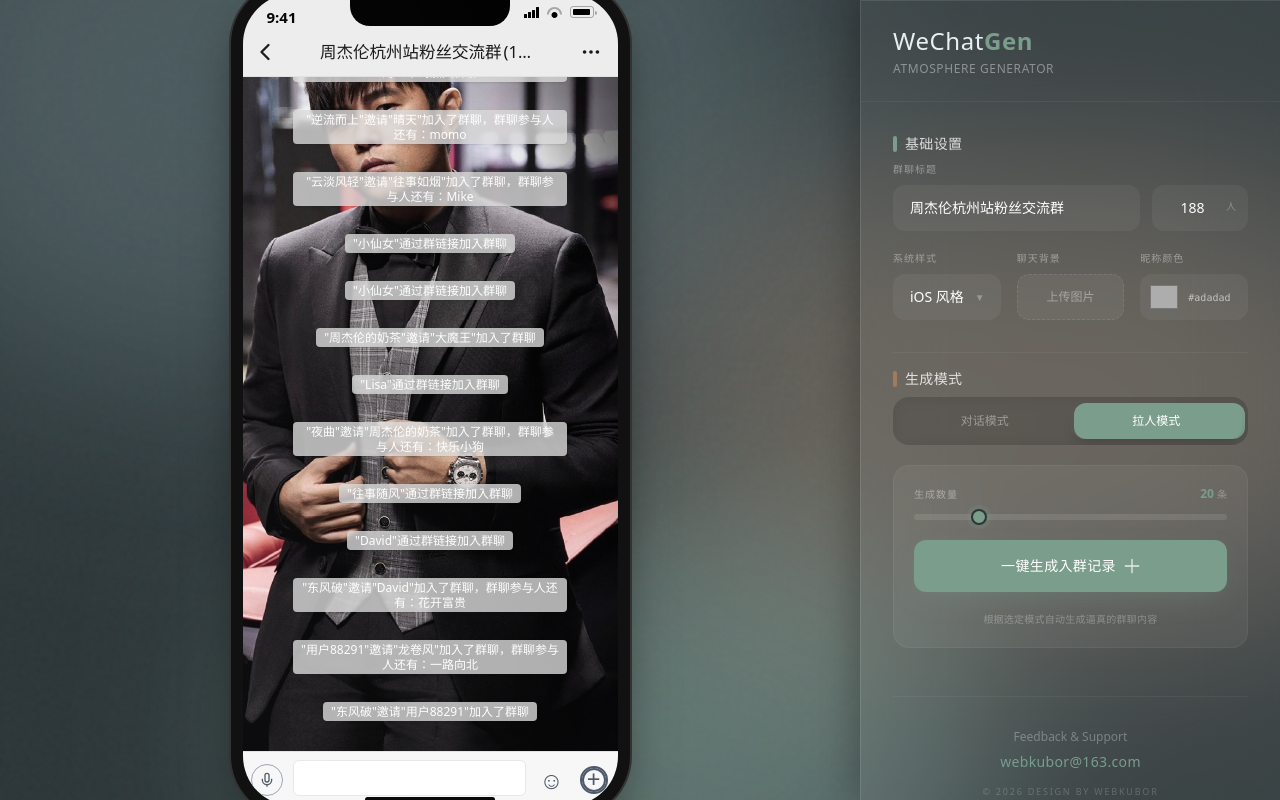
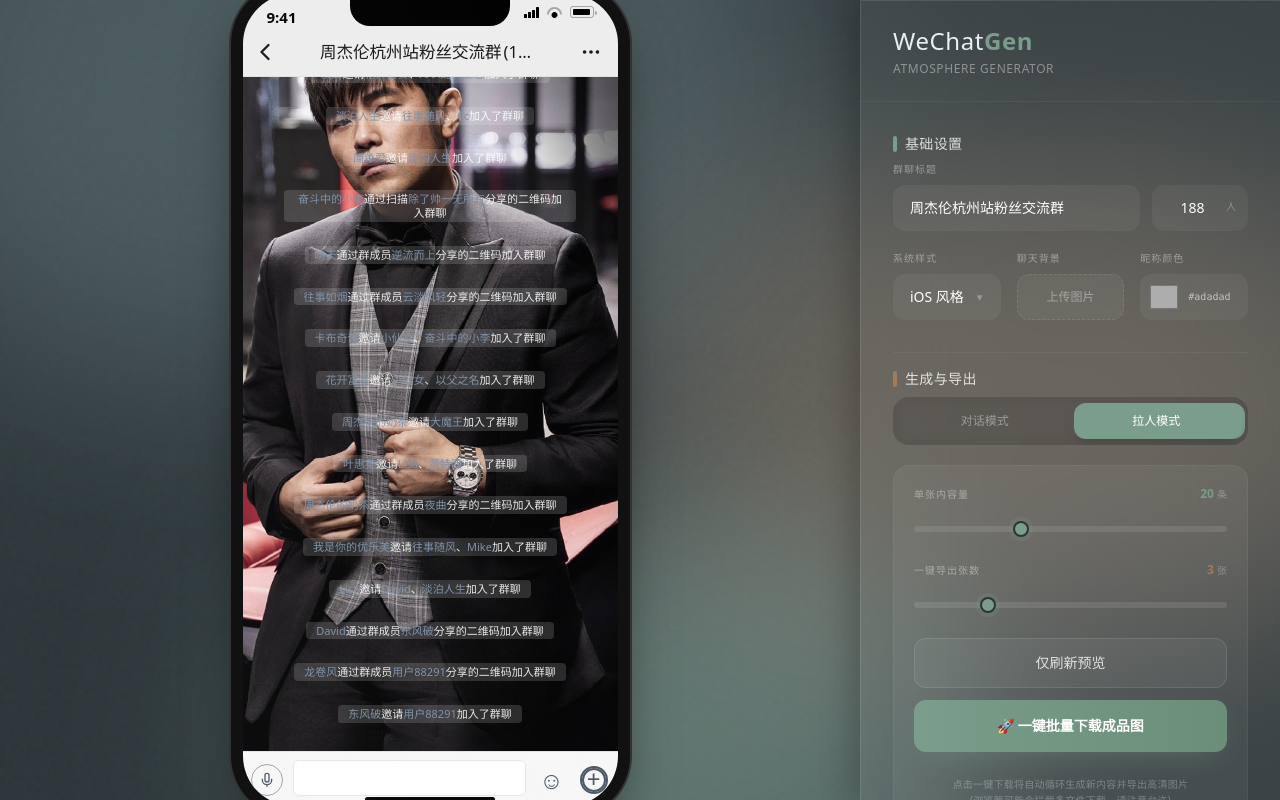
Before and after one commit to webkubor/wechat-chat-gen, a Vue app: page / in a window 1280 px wide. Both pictures are taken after a click on the button "拉人模式". Built offline with nearby package versions, Linux system fonts and the light colour scheme.

Commit message:
feat(ConfigPanel): 添加批量导出聊天记录图片功能
新增一键批量导出功能，支持自动生成内容并下载多张高清截图
优化系统消息样式和模板，移除多余引号并添加姓名高亮
重构生成按钮布局，分离预览和导出功能

```diff
--- a/src/components/ChatView.vue
+++ b/src/components/ChatView.vue
@@ -10,10 +10,12 @@
   <div class="p-4 space-y-4 pb-4 pt-2">
     <div v-for="msg in chatStore.messages" :key="msg.id" class="flex flex-col">
       <!-- System Message -->
-      <div v-if="msg.type === 'system'" class="flex justify-center my-1.5">
-        <span class="bg-[#dadada]/80 text-white text-[12px] px-2 py-0.5 rounded-[4px] leading-tight max-w-[80%] text-center shadow-sm backdrop-blur-[1px]">
-          {{ msg.content }}
-        </span>
+      <div v-if="msg.type === 'system'" class="flex justify-center my-1">
+        <div
+          class="bg-white/15 text-white/90 text-[11px] px-2.5 py-0.5 rounded-[4px] leading-tight max-w-[85%] text-center inline-block"
+          v-html="msg.content"
+        >
+        </div>
       </div>
 
       <!-- Normal Message -->
--- a/src/components/ConfigPanel.vue
+++ b/src/components/ConfigPanel.vue
@@ -1,10 +1,13 @@
 <script setup lang="ts">
-import { ref, onMounted, watch } from 'vue'
+import { ref, onMounted, watch, nextTick } from 'vue'
 import { useChatStore } from '../stores/chat'
+import html2canvas from 'html2canvas'
 
 const chatStore = useChatStore()
 const currentMode = ref<'chat' | 'join'>('chat')
 const genCount = ref(20)
+const downloadCount = ref(3)
+const isDownloading = ref(false)
 
 onMounted(() => {
   // 初始进入自动生成20条对话，避免空白
@@ -33,10 +36,55 @@
 }
 
 const handleGenerate = () => {
+  chatStore.clearMessages()
   if (currentMode.value === 'join') {
     chatStore.batchAddJoinMessages(genCount.value)
   } else {
     chatStore.batchAddRandomDialog(genCount.value)
+  }
+}
+
+const downloadImage = async (index: number) => {
+  const element = document.getElementById('wechat-screen')
+  if (!element) return
+
+  try {
+    const canvas = await html2canvas(element, {
+      useCORS: true,
+      scale: 2, // 高清导出
+      backgroundColor: '#ededed',
+      logging: false,
+      allowTaint: true
+    })
+
+    const link = document.createElement('a')
+    link.download = `wechat-gen-${Date.now()}-${index + 1}.png`
+    link.href = canvas.toDataURL('image/png')
+    link.click()
+  } catch (err) {
+    console.error('Export failed:', err)
+  }
+}
+
+const handleBatchDownload = async () => {
+  if (isDownloading.value) return
+  isDownloading.value = true
+
+  try {
+    for (let i = 0; i < downloadCount.value; i++) {
+      // 1. 生成新内容
+      handleGenerate()
+
+      // 2. 等待 DOM 更新和头像图片加载
+      await nextTick()
+      // 增加延时确保图片加载完成
+      await new Promise(resolve => setTimeout(resolve, 1500))
+
+      // 3. 截图下载
+      await downloadImage(i)
+    }
+  } finally {
+    isDownloading.value = false
   }
 }
 </script>
@@ -98,7 +146,7 @@
               type="color"
               class="w-8 h-8 bg-transparent border-none cursor-pointer"
             />
-            <span class="text-[10px] text-white/60 font-mono">{{ chatStore.nicknameColor }}</span>
+            <span class="text-[10px] text-white/60 font-mono text-xs">{{ chatStore.nicknameColor }}</span>
           </div>
         </div>
       </div>
@@ -108,7 +156,7 @@
     <div class="space-y-5 pt-4 border-t border-white/5">
       <div class="flex items-center gap-2 mb-2">
          <div class="w-1 h-4 bg-[#A27B5C] rounded-full"></div>
-         <h3 class="text-sm font-medium text-white/80 tracking-wide">生成模式</h3>
+         <h3 class="text-sm font-medium text-white/80 tracking-wide">生成与导出</h3>
       </div>
 
       <!-- Mode Switcher (Glass Pill) -->
@@ -136,34 +184,58 @@
       </div>
 
       <!-- Unified Generation UI -->
-      <div class="p-5 bg-white/5 rounded-2xl border border-white/5 space-y-5">
+      <div class="p-5 bg-white/5 rounded-2xl border border-white/5 space-y-6">
         <div>
           <div class="flex justify-between items-end mb-3">
-             <label class="text-[10px] font-medium text-white/40 uppercase tracking-widest">生成数量</label>
+             <label class="text-[10px] font-medium text-white/40 uppercase tracking-widest">单张内容量</label>
              <span class="text-xs font-bold text-[#7A9D8C]">{{ genCount }} <span class="text-[10px] font-normal text-white/30">条</span></span>
           </div>
-          <div class="flex items-center gap-4">
           <input
             v-model.number="genCount"
-              type="range" min="1" max="100"
+            type="range" min="5" max="50"
             class="w-full h-1.5 bg-white/10 rounded-lg appearance-none cursor-pointer accent-[#7A9D8C]"
           />
         </div>
+
+        <div>
+          <div class="flex justify-between items-end mb-3">
+             <label class="text-[10px] font-medium text-white/40 uppercase tracking-widest">一键导出张数</label>
+             <span class="text-xs font-bold text-[#A27B5C]">{{ downloadCount }} <span class="text-[10px] font-normal text-white/30">张</span></span>
+          </div>
+          <input
+            v-model.number="downloadCount"
+            type="range" min="1" max="10"
+            class="w-full h-1.5 bg-white/10 rounded-lg appearance-none cursor-pointer accent-[#A27B5C]"
+          />
         </div>
 
+        <div class="flex flex-col gap-3">
           <button
             @click="handleGenerate"
-          class="w-full py-4 bg-[#7A9D8C] hover:bg-[#6B8E78] text-white rounded-xl font-medium text-sm shadow-[0_10px_30px_-10px_rgba(122,157,140,0.4)] hover:shadow-[0_15px_35px_-10px_rgba(122,157,140,0.5)] transition-all duration-300 transform hover:-translate-y-0.5 active:translate-y-0 active:scale-[0.98] flex items-center justify-center gap-2 tracking-wide"
+            class="w-full py-3.5 bg-white/5 hover:bg-white/10 text-white/80 rounded-xl font-medium text-sm border border-white/10 transition-all active:scale-[0.98]"
           >
-          <span v-if="currentMode === 'chat'">一键生成群聊对话</span>
-          <span v-else>一键生成入群记录</span>
-          <svg width="16" height="16" viewBox="0 0 24 24" fill="none" class="opacity-80">
-            <path d="M12 2v20M2 12h20" stroke="currentColor" stroke-width="2" stroke-linecap="round"/>
-          </svg>
+            仅刷新预览
           </button>
 
-        <p class="text-center text-[10px] text-white/30 tracking-wide">
-          根据选定模式自动生成逼真的群聊内容
+          <button
+            @click="handleBatchDownload"
+            :disabled="isDownloading"
+            class="w-full py-4 bg-gradient-to-r from-[#7A9D8C] to-[#6B8E78] disabled:from-gray-600 disabled:to-gray-700 text-white rounded-xl font-bold text-sm shadow-[0_10px_30px_-10px_rgba(122,157,140,0.4)] transition-all transform active:scale-[0.98] flex items-center justify-center gap-2"
+          >
+            <span v-if="!isDownloading">🚀 一键批量下载成品图</span>
+            <span v-else class="flex items-center gap-2">
+              <svg class="animate-spin h-4 w-4 text-white" viewBox="0 0 24 24">
+                <circle class="opacity-25" cx="12" cy="12" r="10" stroke="currentColor" stroke-width="4" fill="none"></circle>
+                <path class="opacity-75" fill="currentColor" d="M4 12a8 8 0 018-8V0C5.373 0 0 5.373 0 12h4zm2 5.291A7.962 7.962 0 014 12H0c0 3.042 1.135 5.824 3 7.938l3-2.647z"></path>
+              </svg>
+              正在导出中...
+            </span>
+          </button>
+        </div>
+
+        <p class="text-center text-[10px] text-white/30 tracking-wide leading-relaxed">
+          点击一键下载将自动循环生成新内容并导出高清图片<br/>
+          (浏览器可能会拦截多文件下载，请注意允许)
         </p>
       </div>
     </div>
--- a/src/stores/chat.ts
+++ b/src/stores/chat.ts
@@ -26,11 +26,11 @@
     currentUser: { name: '我', avatar: '' }, // Placeholder, init in action or getter if needed, but simple obj here is fine if we init in getRandomUser logic context
     messages: [] as Message[],
     systemTemplates: [
-      '"{name}"邀请"{invited}"加入了群聊',
-      '"{invited}"通过扫描"{name}"分享的二维码加入群聊',
-      '"{name}"邀请"{invited}"加入了群聊，群聊参与人还有：{other}',
-      '"{invited}"通过群链接加入群聊',
-      '你邀请"{invited}"加入了群聊'
+      '{name}邀请{invited}加入了群聊',
+      '{invited}通过扫描{name}分享的二维码加入群聊',
+      '{invited}通过群成员{name}分享的二维码加入群聊',
+      '{name}邀请{invited}、{other}加入了群聊',
+      '{invited}加入了群聊'
     ]
   }),
   actions: {
@@ -128,9 +128,9 @@
         const template = this.systemTemplates[Math.floor(Math.random() * this.systemTemplates.length)] || '"{name}"邀请"{invited}"加入了群聊'
 
         const content = template
-          .replace('{name}', inviter.name)
-          .replace('{invited}', invited.name)
-          .replace('{other}', other.name)
+          .replace('{name}', `<span style="color: #7d90a9">${inviter.name}</span>`)
+          .replace('{invited}', `<span style="color: #7d90a9">${invited.name}</span>`)
+          .replace('{other}', `<span style="color: #7d90a9">${other.name}</span>`)
 
         this.messages.push({
           id: Math.random().toString(36).substr(2, 9),
```
Lines whose indentation alone changed are shown as unchanged.
